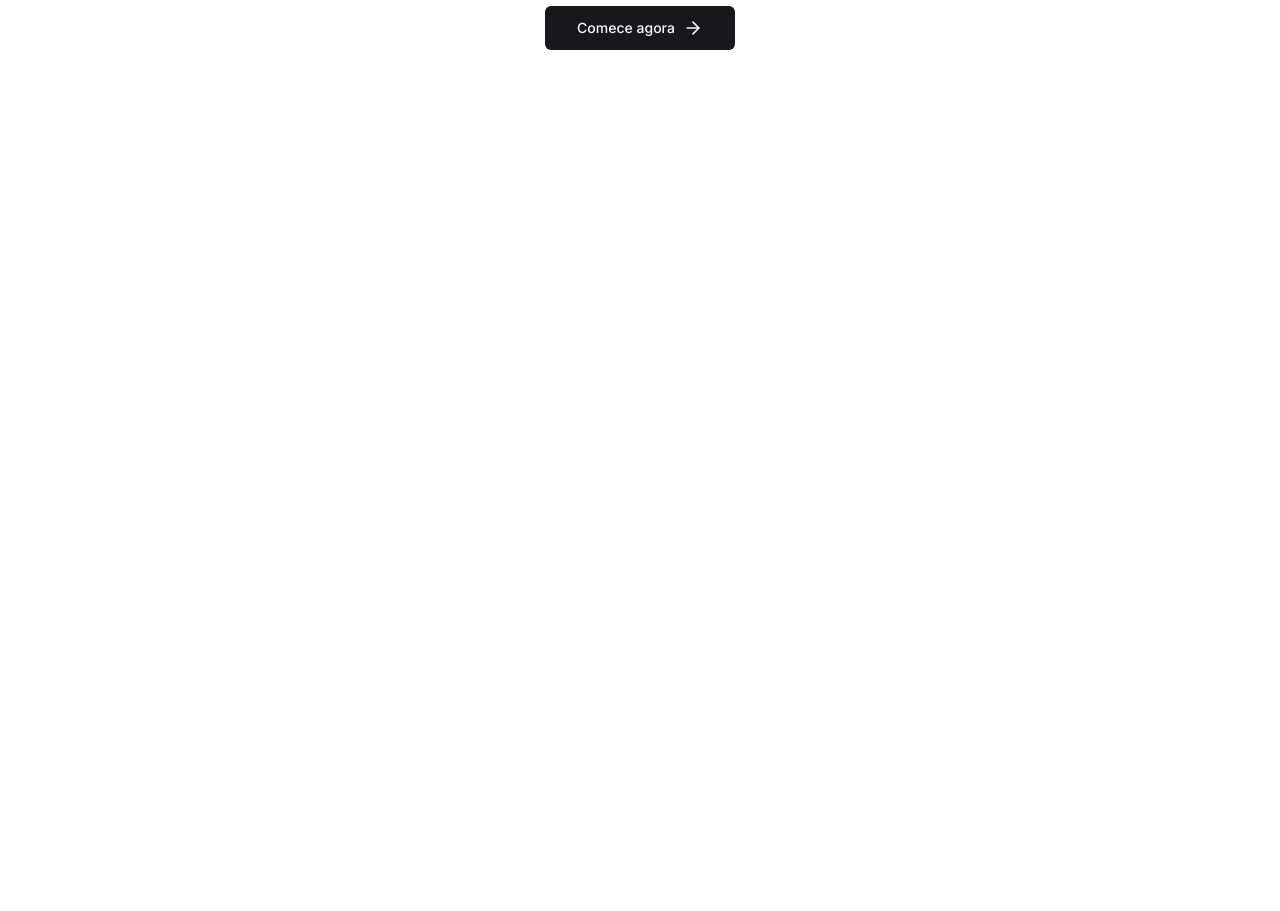
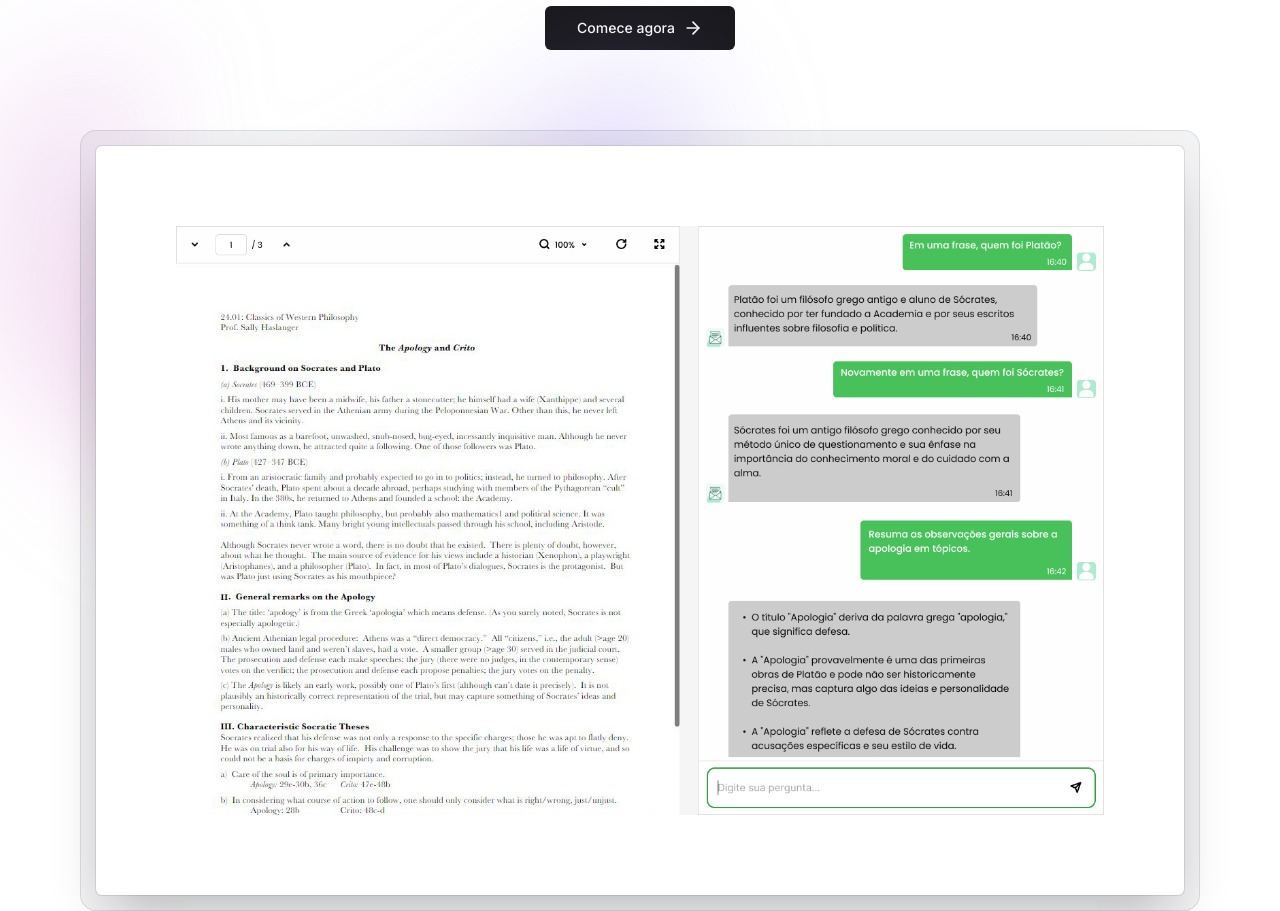
Before and after one commit to edudanntas/paper_whisper, a Next.js app: page / in a window 1280 px wide. Shown: the part 520-1431 px from the top of the page. Before the commit the page ends 960 px from the top, so only its background shows below. Built offline with nearby package versions, Linux system fonts and the light colour scheme.

Commit message:
feat: add dashboard-preview to lading page

```diff
--- a/src/app/page.tsx
+++ b/src/app/page.tsx
@@ -2,9 +2,11 @@
 import Link from 'next/link'
 import { ArrowRight } from 'lucide-react'
 import { buttonVariants } from '@/components/ui/button'
+import Image from 'next/image'
 
 export default function Home() {
   return (
+    <>
       <MaxWidthWrapper className='mb-12 mt-28 sm:mt-40 flex flex-col items-center justify-center text-center'>
         <div className='mx-auto mb-4 flex max-w-fit items-center justify-center space-x-2 overflow-hidden rounded-full border border-gray-200 bg-white px-7 py-2 shadow-md backdrop-blur transition-all hover:border-gray-300 hover:bg-white/50'>
           <p className='text-sm font-semibold text-gray-700'>
@@ -24,5 +26,28 @@
           Comece agora <ArrowRight className='ml-2 h-5 w-5' />
         </Link>
       </MaxWidthWrapper>
+      {/* seção de valor da landing */}
+      <div>
+        <div className='relative isolate'>
+          <div aria-hidden="true" className='pointer-events-none absolute inset-x-0 -top-40 -z-10 transform-gpu overflow-hidden blur-3xl sm:-top-80'>
+            <div style={{
+              clipPath: 'polygon(74.1% 44.1%, 100% 61.6%, 97.5% 26.9%, 85.5% 0.1%, 80.7% 2%, 72.5% 32.5%, 60.2% 62.4%, 52.4% 68.1%, 47.5% 58.3%, 45.2% 34.5%, 27.5% 76.7%, 0.1% 64.9%, 17.9% 100%, 27.6% 76.8%, 76.1% 97.7%, 74.1% 44.1%)'
+            }} className='relative left-[calc(50%-11rem)] aspect-[1155/678] w-[36.125rem] -translate-x-1/2 rotate-[30deg] bg-gradient-to-tr from-[#ff80b5] to-[#9089fc] opacity-30 sm:left-[calc(50%-30rem)] sm:w-[72.1875rem]'></div>
+          </div>
+
+          <div>
+            <div className='mx-auto max-w-6xl px-6 lg:px-8'>
+              <div className='mt-16 flow-root sm:mt-24'>
+                <div className='-m-2 rounded-xl bg-gray-900/5 p-2 ring-1 ring-inset ring-gray-900/10 lg:-m-4 lg:rounded-2xl lg:p-4 '>
+                  <Image src='/dashboard-preview.jpg' width={1364} height={866} quality={100} alt='dashboard-preview' className='rounded-md bg-white p-2 sm:p-8 md:p-20 shadow-2xl ring-1 ring-gray-900/10' />
+                </div>
+              </div>
+            </div>
+          </div>
+
+
+        </div>
+      </div>
+    </>
   )
 }
```
Lines whose indentation alone changed are shown as unchanged.
